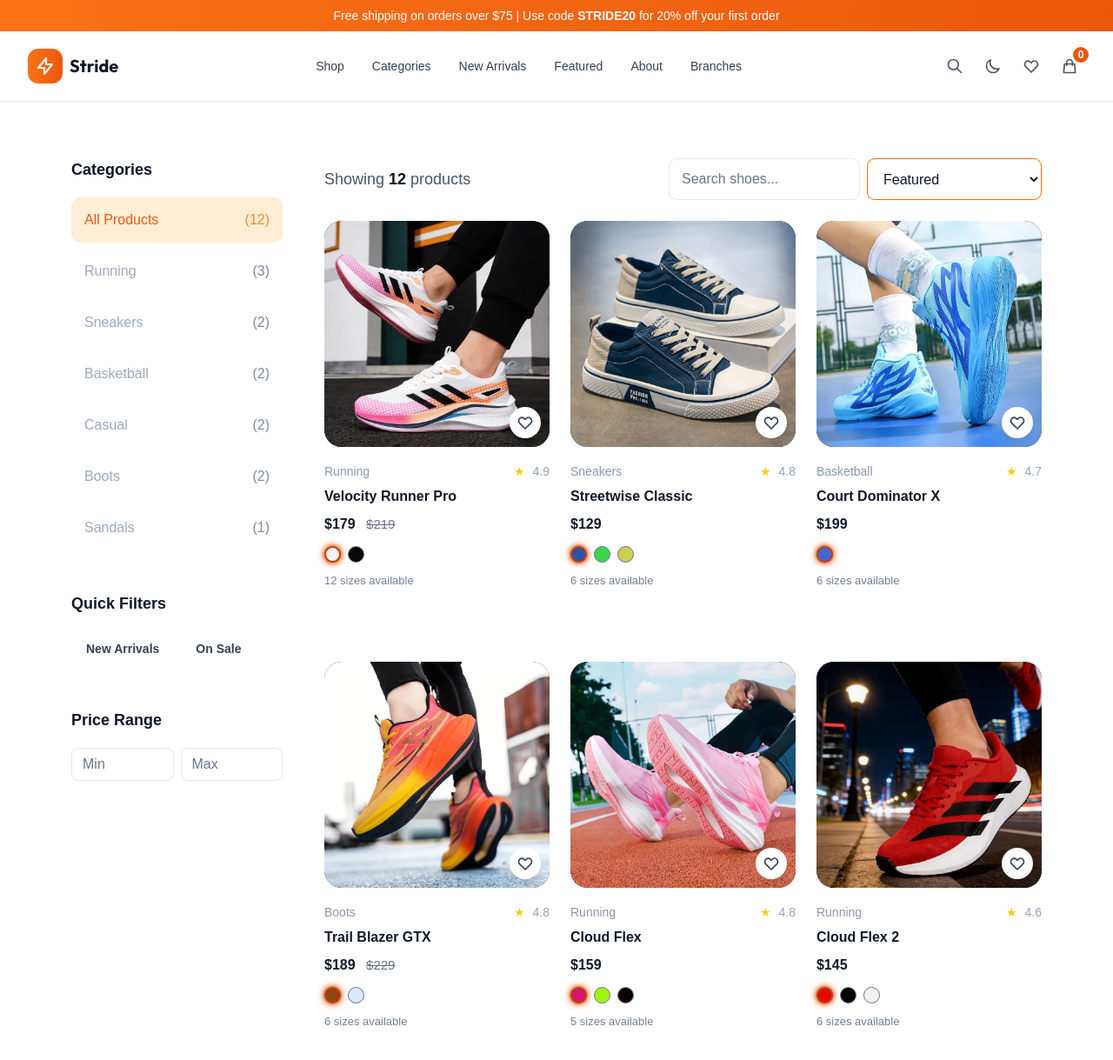
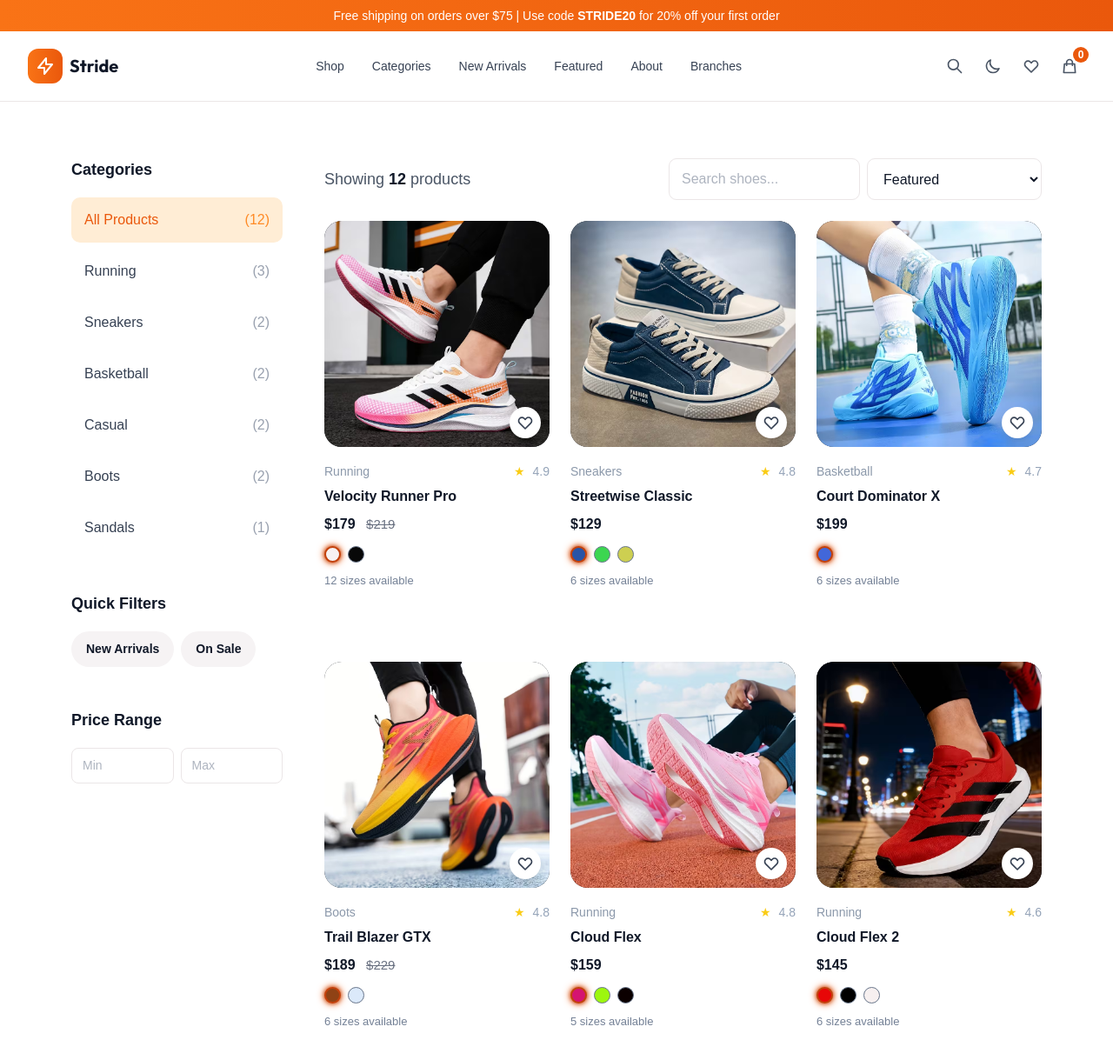
Before and after one commit to KyrellosSameh/NTI-MainProject, a plain HTML site: page shop.html in a window 1280 px wide. Shown: the top 1219 px of the page at 87% size. Drawn offline with Linux system fonts and the light colour scheme.

Commit message:
Fix text colors and focus styles for Price Range inputs and controls on Shop page

```diff
--- a/assets/css/pages/shop.css
+++ b/assets/css/pages/shop.css
@@ -80,26 +80,33 @@ body {
 .search-input,
 .price-input,
 .sort-select {
-    background: var(--color-widget-hover);
-    color: var(--text-navLink);
-    border-color: var(--border-modal);
+    background: var(--bg-card);
+    color: var(--text-main);
+    border: 1px solid var(--border-modal);
+    transition: background-color 0.3s ease, color 0.3s ease, border-color 0.3s ease;
 }
 
 .search-input::placeholder,
 .price-input::placeholder {
-    color: #9ca3af;
+    color: var(--text-muted, #9ca3af);
+    opacity: 0.8;
 }
 
-
 .quick-filter {
-    background: var(--bg-card);
-    color: #374151;
+    background: var(--color-widget-hover);
+    color: var(--text-main);
+    border: 1px solid var(--border-modal);
+    padding: 8px 16px;
+    border-radius: 20px;
+    font-size: 14px;
+    font-weight: 600;
+    transition: 0.2s;
 }
 
 .quick-filter:hover,
 .quick-filter.active {
-    border-color: var(--color-primary-500);
-
+    background: #ff6a00;
+    border-color: #ff6a00;
     color: #ffffff;
 }
 
@@ -129,7 +136,7 @@ body {
 
     margin-bottom: 7px;
 
-    color: #9ca9bc;
+    color: var(--text-navLink, #6b7280);
 
     text-decoration: none;
 
@@ -138,7 +145,7 @@ body {
 
 
 .category-count {
-    color: #7e8ba0;
+    color: var(--text-muted, #7e8ba0);
 }
 
 .category.active .category-count {
@@ -169,27 +176,33 @@ body {
 
 
 .price-input {
-    background: var(--bg-main);
+    background: var(--bg-card);
 
     border: 1px solid var(--border-modal);
 
-    color: white;
+    color: var(--text-main);
 
     border-radius: 8px;
+
+    padding: 9px 12px;
+
+    font-size: 14px;
 }
 
 .price-input:focus {
+    color: var(--text-main);
 
-
-    color: white;
+    background: var(--bg-card);
 
     border-color: #ff6a00;
 
-    box-shadow: none;
+    box-shadow: 0 0 0 3px rgba(255, 106, 0, 0.15);
+
+    outline: none;
 }
 
 .price-input::placeholder {
-    color: #68758a;
+    color: var(--text-muted, #9ca3af);
 }
 
 
@@ -206,11 +219,11 @@ body {
 .search-input {
     width: 220px;
 
-    background: var(--bg-main);
+    background: var(--bg-card);
 
     border: 1px solid var(--border-modal);
 
-    color: white;
+    color: var(--text-main);
 
     border-radius: 9px;
 
@@ -220,33 +233,43 @@ body {
 .search-input:focus {
 
     outline: none;
-    color: white;
+    color: var(--text-main);
+
+    background: var(--bg-card);
 
     border-color: #ff6a00;
 
-    box-shadow: none;
+    box-shadow: 0 0 0 3px rgba(255, 106, 0, 0.15);
 }
 
 .search-input::placeholder {
-    color: #68758a;
+    color: var(--text-muted, #9ca3af);
 }
 
 .sort-select {
-    background: var(--bg-main);
+    background: var(--bg-card);
 
-    border: 1px solid #ff6a00;
+    border: 1px solid var(--border-modal);
 
-    color: var(--text-logo);
+    color: var(--text-main);
 
     border-radius: 9px;
 
     padding: 11px 35px 11px 14px;
 }
 
+.sort-select option {
+    background: var(--bg-card);
+
+    color: var(--text-main);
+}
+
 .sort-select:focus {
-    box-shadow: none;
+    box-shadow: 0 0 0 3px rgba(255, 106, 0, 0.15);
 
     border-color: #ff6a00;
+
+    outline: none;
 }
 
 
```
